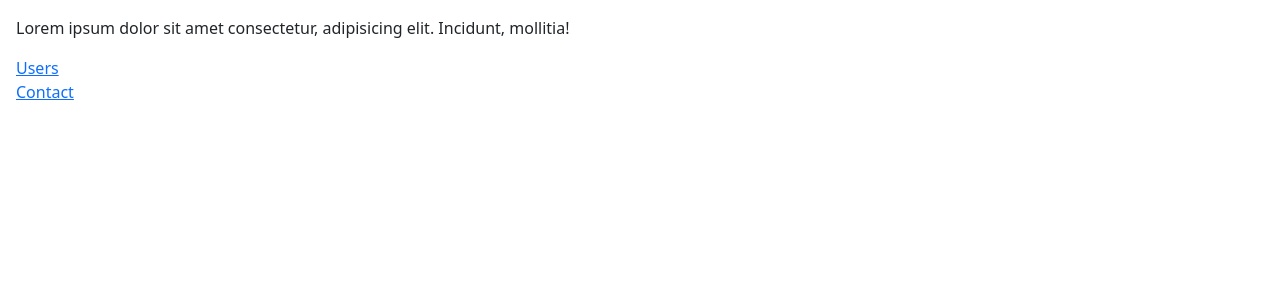
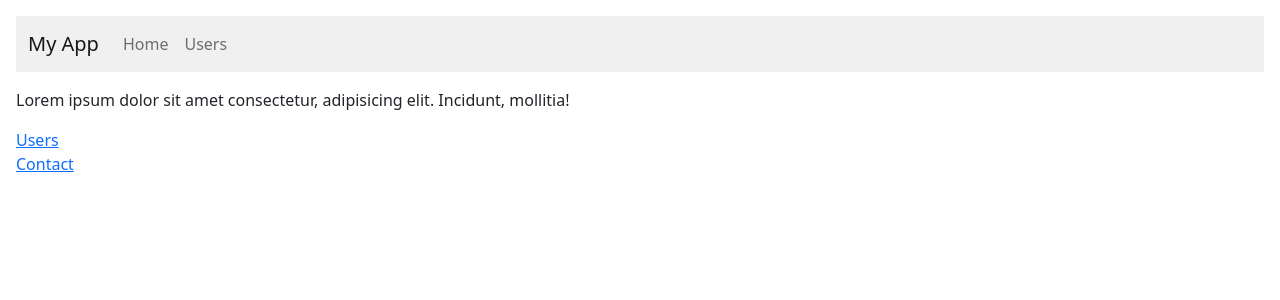
Before and after one commit to iankuratri/learning-reactjs, a React (Vite) app in the folder 12-react-query-zustang-router/: page / in a window 1280 px wide. Shown: the top 300 px of the page. Built offline with nearby package versions, Linux system fonts and the light colour scheme.

Commit message:
Nested Routes, Outlet and Navlinks added

```diff
--- a/12-react-query-zustang-router/src/routing/Layout.tsx
+++ b/12-react-query-zustang-router/src/routing/Layout.tsx
@@ -1,10 +1,13 @@
-import NavBar from './NavBar';
+import { Outlet } from "react-router-dom";
+import NavBar from "./NavBar";
 
 const Layout = () => {
   return (
     <>
       <NavBar />
-      <div id="main"></div>
+      <div id="main">
+        <Outlet />
+      </div>
     </>
   );
 };
--- a/12-react-query-zustang-router/src/routing/NavBar.tsx
+++ b/12-react-query-zustang-router/src/routing/NavBar.tsx
@@ -1,8 +1,10 @@
+import { Link } from "react-router-dom";
+
 const NavBar = () => {
   return (
     <nav
       className="navbar navbar-expand-lg"
-      style={{ background: '#f0f0f0', marginBottom: '1rem' }}
+      style={{ background: "#f0f0f0", marginBottom: "1rem" }}
     >
       <div className="container-fluid">
         <a className="navbar-brand" href="#">
@@ -11,14 +13,14 @@ const NavBar = () => {
         <div className="collapse navbar-collapse" id="navbarNav">
           <ul className="navbar-nav">
             <li className="nav-item">
-              <a className="nav-link active" href="#">
+              <Link to="/" className="nav-link">
                 Home
-              </a>
+              </Link>
             </li>
             <li className="nav-item">
-              <a className="nav-link" href="#">
+              <Link to="/users" className="nav-link">
                 Users
-              </a>
+              </Link>
             </li>
           </ul>
         </div>
--- a/12-react-query-zustang-router/src/routing/routes.tsx
+++ b/12-react-query-zustang-router/src/routing/routes.tsx
@@ -3,23 +3,30 @@ import HomePage from "./HomePage";
 import UserListPage from "./UserListPage";
 import ContactPage from "./ContactPage";
 import UserDetailPage from "./UserDetailPage";
+import Layout from "./Layout";
 
 const router = createBrowserRouter([
   {
     path: "/",
+    element: <Layout />,
+    children: [
+      {
+        index: true,
         element: <HomePage />,
       },
       {
-    path: "/users",
+        path: "users",
         element: <UserListPage />,
       },
       {
-    path: "/users/:id",
+        path: "users/:id",
         element: <UserDetailPage />,
       },
       {
-    path: "/contact",
+        path: "contact",
         element: <ContactPage />,
+      },
+    ],
   },
 ]);
 
```
Lines whose indentation alone changed are shown as unchanged.
